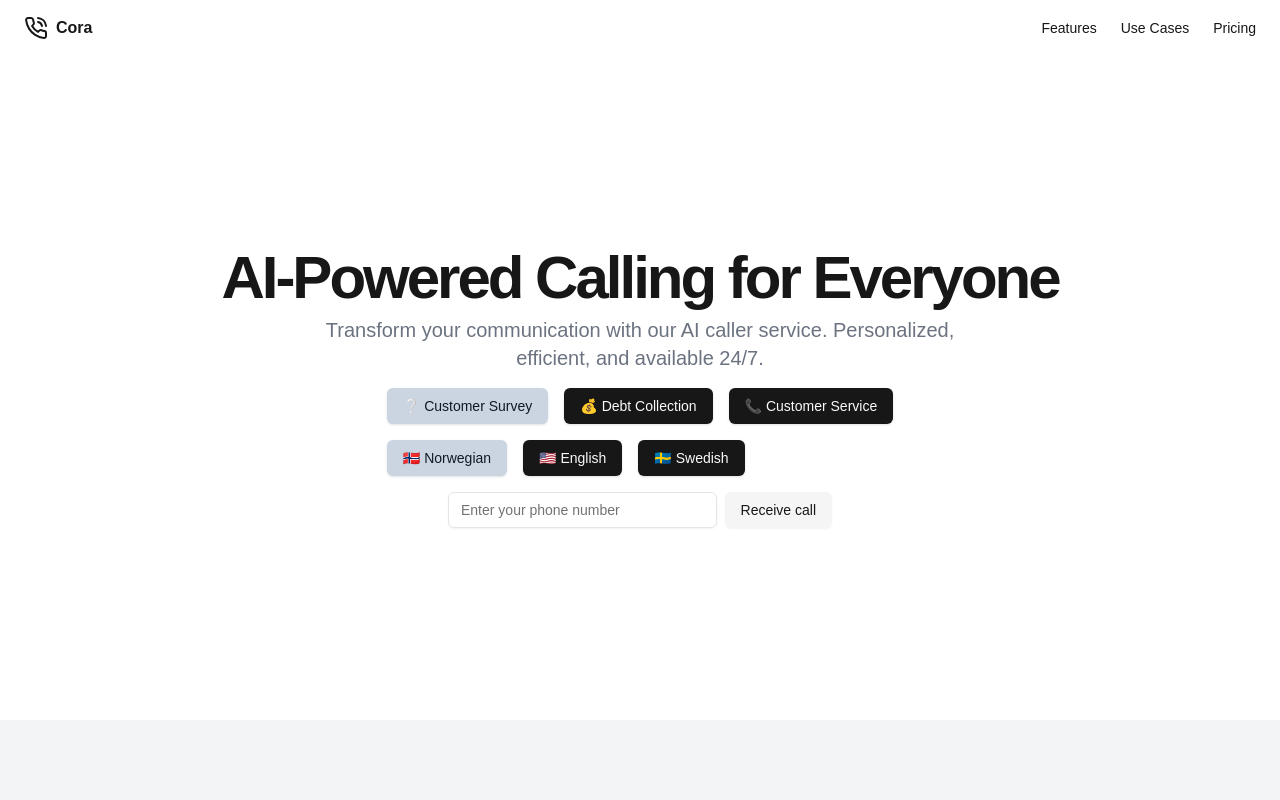
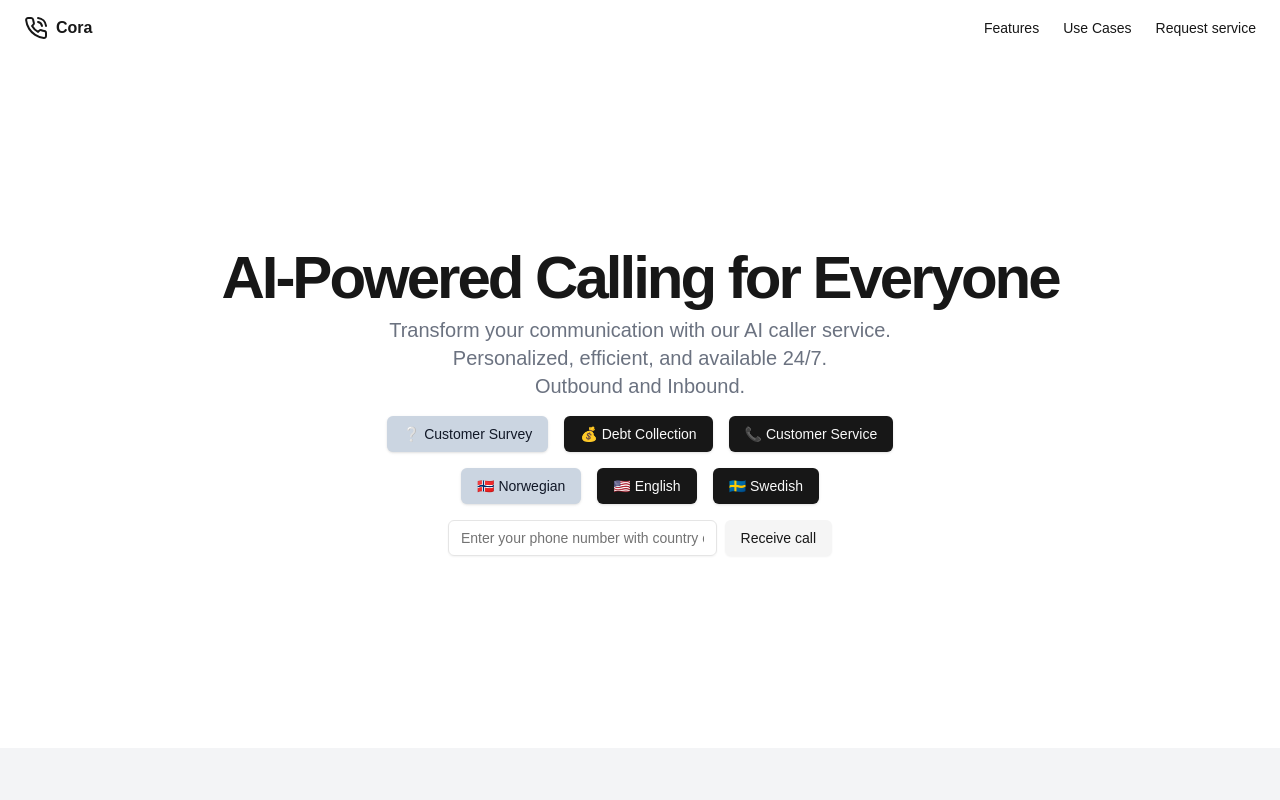
Before and after one commit to Amanej/cora, a Next.js app: page / in a window 1280 px wide. Shown: the top 800 px of the page. Built offline with nearby package versions, Linux system fonts and the light colour scheme.

Commit message:
Add page

```diff
--- a/app/page.tsx
+++ b/app/page.tsx
@@ -4,9 +4,9 @@ import { useState } from 'react'
 import { Button } from "@/components/ui/button"
 import { Input } from "@/components/ui/input"
 import { Card, CardContent, CardHeader, CardTitle } from "@/components/ui/card"
-import { PhoneCall, MessageSquare, Calendar, Clock, CheckCircle, Phone } from "lucide-react"
+import { PhoneCall, MessageSquare, Calendar, Clock, CheckCircle } from "lucide-react"
 import Link from 'next/link'
-import { Select, SelectTrigger, SelectValue, SelectContent, SelectItem, SelectGroup, SelectLabel } from '@/components/ui/select'
+import { Select, SelectTrigger, SelectValue, SelectContent, SelectItem } from '@/components/ui/select'
 
 const Header = () => {
   return (
@@ -22,8 +22,8 @@ const Header = () => {
         <Link className="text-sm font-medium hover:underline underline-offset-4" href="#use-cases">
           Use Cases
         </Link>
-        <Link className="text-sm font-medium hover:underline underline-offset-4" href="#pricing">
-          Pricing
+        <Link className="text-sm font-medium hover:underline underline-offset-4" href="https://tally.so/r/mY4vVz">
+          Request service
         </Link>
       </nav>
     </header>
@@ -46,8 +46,10 @@ export default function LandingPage() {
   const [phoneNumber, setPhoneNumber] = useState('')
   const [useCase, setUseCase] = useState<USE_CASES>(USE_CASES.CUSTOMER_SURVEY)
   const [lang, setLang] = useState(LANG.NO)
+  const [isLoading, setIsLoading] = useState(false);
 
   const callApi = async (callNumber: string) => {
+    setIsLoading(true);
     const response = await fetch('/api/call', {
       method: 'POST',
       headers: {
@@ -56,13 +58,12 @@ export default function LandingPage() {
       body: JSON.stringify({ phoneNumber: callNumber, useCase, lang })
     })
     const data = await response.json()
-    console.log(data)
+    // console.log(data)
+    setIsLoading(false);
   }
 
   const handleSubmit = (e: React.FormEvent) => {
     e.preventDefault()
-    // This is where you'd typically make an API call to get the AI number
-    // setAiNumber('(555) 123-4567') // Placeholder AI number
     callApi(phoneNumber)
   }
 
@@ -78,7 +79,7 @@ export default function LandingPage() {
                   AI-Powered Calling for Everyone
                 </h1>
                 <p className="mx-auto max-w-[700px] text-gray-500 md:text-xl dark:text-gray-400">
-                  Transform your communication with our AI caller service. Personalized, efficient, and available 24/7.
+                  Transform your communication with our AI caller service. <br/> Personalized, efficient, and available 24/7. <br/> Outbound and Inbound.
                 </p>
               </div>
               <div className="flex flex-col space-y-4">
@@ -92,7 +93,7 @@ export default function LandingPage() {
                       setLang(LANG.NO)
                   }} className={useCase === USE_CASES.CUSTOMER_SERIVCE ? "bg-slate-300 text-gray-900" : ""}>📞 Customer Service</Button>
                 </div>
-                <div className="flex space-x-4">
+                <div className="flex space-x-4 mx-auto my-6">
                   <Button onClick={() => setLang(LANG.NO)} className={lang === LANG.NO ? "bg-slate-300 text-gray-900" : ""}>🇳🇴 Norwegian</Button>
                   {useCase === USE_CASES.CUSTOMER_SURVEY &&
                     <Button onClick={() => {
@@ -125,12 +126,12 @@ export default function LandingPage() {
                 <form onSubmit={handleSubmit} className="flex space-x-2">
                   <Input
                     type="tel"
-                    placeholder="Enter your phone number"
+                    placeholder="Enter your phone number with country code"
                     value={phoneNumber}
                     onChange={(e) => setPhoneNumber(e.target.value)}
                     className="flex-1"
                   />
-                  <Button type="submit" variant={"secondary"}>Receive call</Button>
+                  <Button type="submit" variant={"secondary"} disabled={isLoading}>{isLoading ? "In progress..." : "Receive call"}</Button>
                 </form>
               </div>
             </div>
@@ -211,6 +212,7 @@ export default function LandingPage() {
         <p className="text-xs text-gray-500 dark:text-gray-400">
           © 2023 Cora Inc. All rights reserved.
         </p>
+        {/*
           <nav className="sm:ml-auto flex gap-4 sm:gap-6">
             <Link className="text-xs hover:underline underline-offset-4" href="#">
               Terms of Service
@@ -219,6 +221,7 @@ export default function LandingPage() {
               Privacy
             </Link>
           </nav>
+        */}
       </footer>
     </div>
   )
```
Lines whose indentation alone changed are shown as unchanged.
